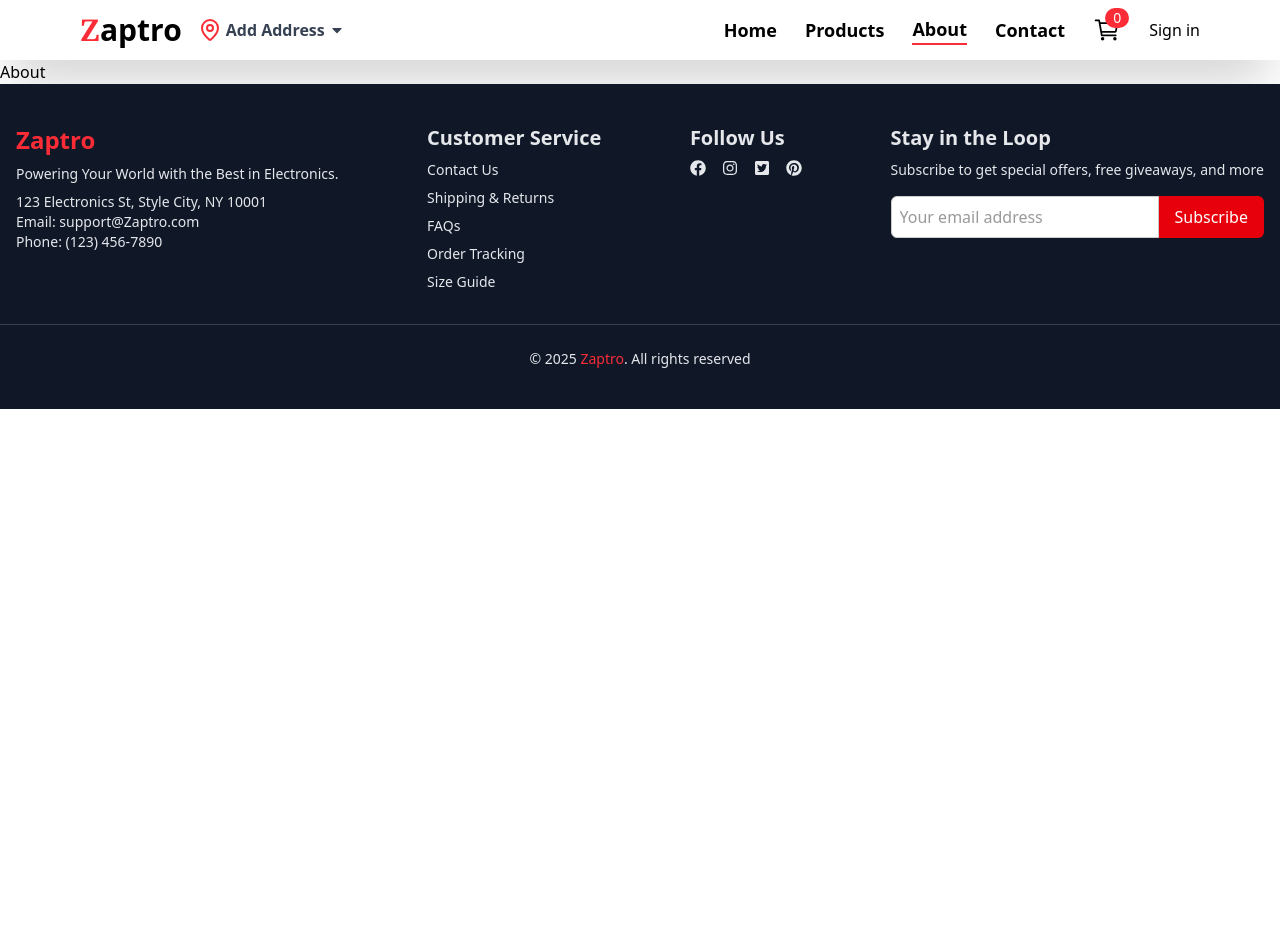
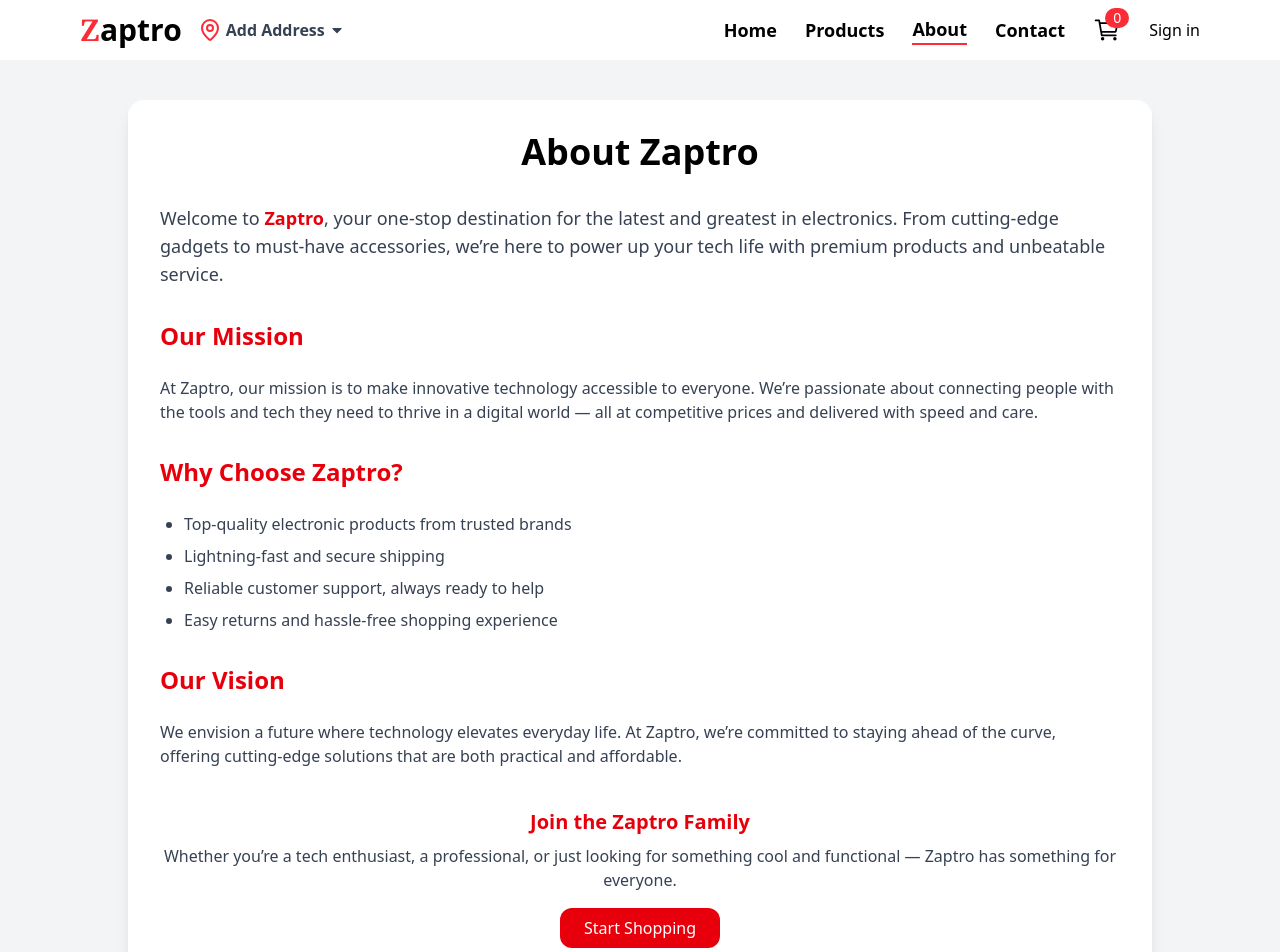
Before and after one commit to abubakar83/Complete-Ecommerce-Website-using-React-JS-Tailwind-CSS-and-Context-API, a React (Vite) app: page /about in a window 1280 px wide. Shown: the top 952 px of the page. Before the commit the page ends 800 px from the top, so only its background shows below. Built offline with nearby package versions, Linux system fonts and the light colour scheme; no server answers.

Commit message:
designing About page

```diff
--- a/src/App.jsx
+++ b/src/App.jsx
@@ -8,6 +8,7 @@
 import { useEffect, useState } from "react";
 import axios from "axios";
 import Footer from "./components/Footer";
+import SingleProduct from "./pages/SingleProduct";
 
 const App = () => {
   const [location, setLocation] = useState();
@@ -47,6 +48,7 @@
       <Routes>
         <Route path="/" element={<Home />} />
         <Route path="/products" element={<Products />} />
+        <Route path="/products/:id" element={<SingleProduct />} />
         <Route path="/about" element={<About />} />
         <Route path="/contact" element={<Contacts />} />
         <Route path="/cart" element={<Cart />} />
--- a/src/pages/About.jsx
+++ b/src/pages/About.jsx
@@ -1,9 +1,52 @@
-import React from 'react'
+import React from "react";
+import { Link } from "react-router-dom";
 
 const About = () => {
   return (
-    <div>About</div>
-  )
-}
+    <div className="min-h-screen bg-gray-100 py-10 px-4 sm:px-6 lg:px-20">
+      <div className="max-w-5xl mx-auto bg-white rounded-2xl shadow-lg p-8 space-y-8">
+        <h1 className="text-4xl font-bold  text-center">About Zaptro</h1>
 
-export default About
+        <p className="text-gray-700 text-lg">
+          Welcome to <span className="font-semibold text-red-600">Zaptro</span>, your one-stop destination for the latest and greatest in electronics. From cutting-edge gadgets to must-have accessories, we’re here to power up your tech life with premium products and unbeatable service.
+        </p>
+
+        <div className="space-y-6">
+          <h2 className="text-2xl font-semibold text-red-600">Our Mission</h2>
+          <p className="text-gray-700 text-base">
+            At Zaptro, our mission is to make innovative technology accessible to everyone. We’re passionate about connecting people with the tools and tech they need to thrive in a digital world — all at competitive prices and delivered with speed and care.
+          </p>
+        </div>
+
+        <div className="space-y-6">
+          <h2 className="text-2xl font-semibold text-red-600">Why Choose Zaptro?</h2>
+          <ul className="list-disc pl-6 text-gray-700 space-y-2">
+            <li>Top-quality electronic products from trusted brands</li>
+            <li>Lightning-fast and secure shipping</li>
+            <li>Reliable customer support, always ready to help</li>
+            <li>Easy returns and hassle-free shopping experience</li>
+          </ul>
+        </div>
+
+        <div className="space-y-6">
+          <h2 className="text-2xl font-semibold text-red-600">Our Vision</h2>
+          <p className="text-gray-700 text-base">
+            We envision a future where technology elevates everyday life. At Zaptro, we’re committed to staying ahead of the curve, offering cutting-edge solutions that are both practical and affordable.
+          </p>
+        </div>
+
+        <div className="text-center mt-10">
+          <h3 className="text-xl font-semibold text-red-600 mb-2">Join the Zaptro Family</h3>
+          <p className="text-gray-700 mb-4">
+            Whether you’re a tech enthusiast, a professional, or just looking for something cool and functional — Zaptro has something for everyone.
+          </p>
+         <Link to={'/products'}><button className="bg-red-600 text-white px-6 py-2 rounded-xl hover:bg-red-700 transition duration-300">
+            Start Shopping
+          </button></Link>
+        </div>
+      </div>
+    </div>
+  );
+};
+
+export default About;
```
